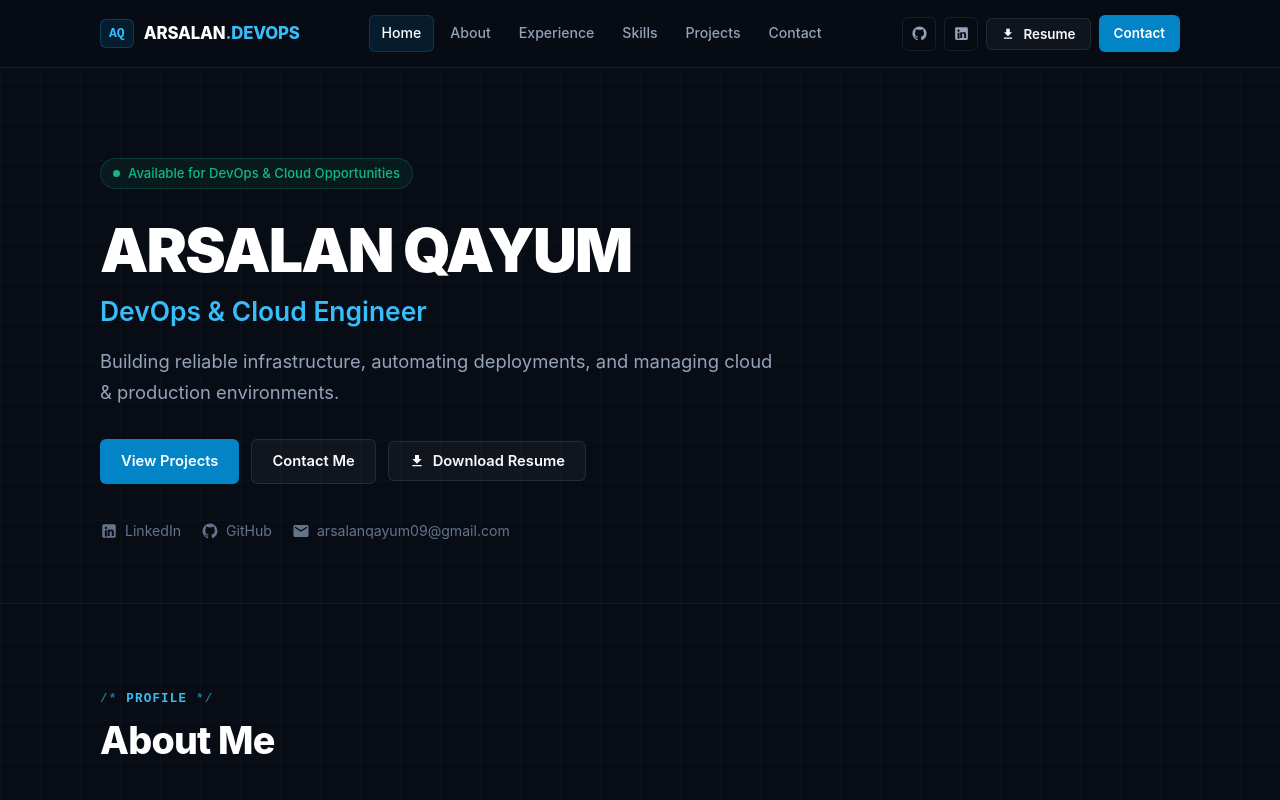
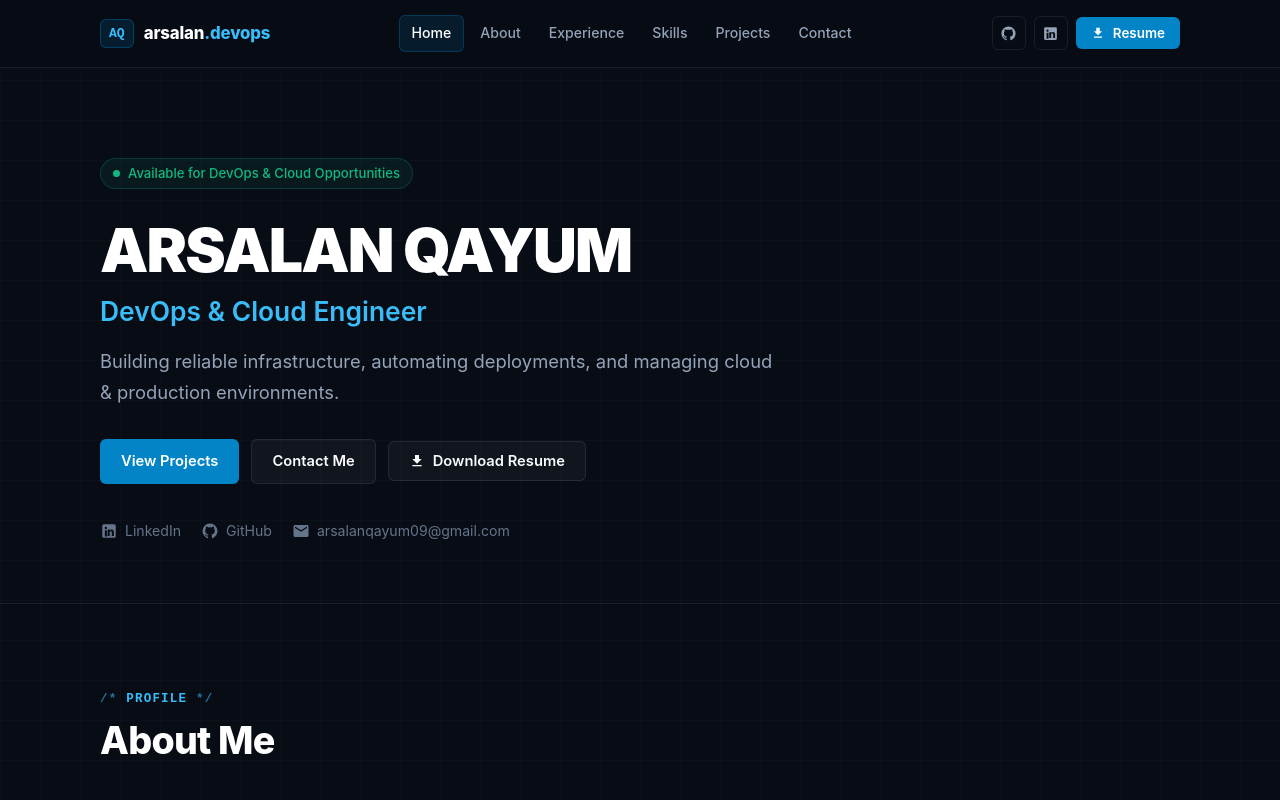
Before and after one commit to ArsalanQayum1/arsalan-portfolio, a Next.js app: page / in a window 1280 px wide. Shown: the top 800 px of the page. Built offline with nearby package versions, Linux system fonts and the light colour scheme.

Commit message:
fix(nav): update brand text to arsalan.devops and prevent navbar clipping

```diff
--- a/app/globals.css
+++ b/app/globals.css
@@ -1577,6 +1577,16 @@ code, pre, .mono-text {
 /* ==========================================================================
    Responsive Breakpoints
    ========================================================================== */
+@media (max-width: 1100px) {
+  .nav-link {
+    padding: 6px 8px;
+    font-size: 0.82rem;
+  }
+  .desktop-nav {
+    gap: 2px;
+  }
+}
+
 @media (max-width: 960px) {
   .desktop-nav,
   .desktop-cta {
--- a/components/Navbar.jsx
+++ b/components/Navbar.jsx
@@ -34,10 +34,10 @@ export default function Navbar() {
     <header className={`navbar ${scrolled ? 'scrolled' : ''}`} id="navbar">
       <div className="container navbar-container">
 
-        {/* Brand Logo */}
+        {/* Brand Logo - arsalan.devops */}
         <a href="#home" className="brand-logo" id="nav-brand-link" onClick={closeMobile}>
           <span className="brand-badge">AQ</span>
-          <span className="brand-text">ARSALAN<span>.DEVOPS</span></span>
+          <span className="brand-text">arsalan<span>.devops</span></span>
         </a>
 
         {/* Desktop Navigation Links */}
@@ -73,19 +73,15 @@ export default function Navbar() {
             <svg viewBox="0 0 24 24"><path d="M19 3a2 2 0 0 1 2 2v14a2 2 0 0 1-2 2H5a2 2 0 0 1-2-2V5a2 2 0 0 1 2-2h14m-.5 15.5v-5.3a3.26 3.26 0 0 0-3.26-3.26c-.85 0-1.84.52-2.28 1.3v-1.11h-2.79v8.37h2.79v-4.93c0-.77.62-1.4 1.39-1.4a1.4 1.4 0 0 1 1.4 1.4v4.93h2.75M6.46 10.9v8.37H9.2V10.9H6.46M7.83 6.45c-.89 0-1.61.72-1.61 1.61 0 .89.72 1.61 1.61 1.61.89 0 1.61-.72 1.61-1.61 0-.89-.72-1.61-1.61-1.61z"/></svg>
           </a>
 
-          <button className="btn btn-secondary btn-sm btn-open-resume" id="nav-resume-btn" title="View Printable ATS Resume">
+          <button className="btn btn-primary btn-sm btn-open-resume" id="nav-resume-btn" title="View Printable ATS Resume">
             <svg width="14" height="14" viewBox="0 0 24 24" fill="currentColor"><path d="M19 9h-4V3H9v6H5l7 7 7-7zM5 18v2h14v-2H5z"/></svg>
             <span>Resume</span>
           </button>
-
-          <a href="#contact" className="btn btn-primary btn-sm" id="nav-contact-btn">
-            <span>Contact</span>
-          </a>
         </div>
 
         {/* Mobile Header Controls (Resume Button + Hamburger) */}
         <div className="mobile-header-controls">
-          <button className="btn btn-secondary btn-sm btn-open-resume" id="mobile-nav-top-resume-btn" title="View Resume">
+          <button className="btn btn-primary btn-sm btn-open-resume" id="mobile-nav-top-resume-btn" title="View Resume">
             Resume
           </button>
           <button
--- a/index.html
+++ b/index.html
@@ -48,7 +48,7 @@
         <a href="#home" class="brand-logo" id="nav-brand-link">
           <span class="brand-badge">AQ</span>
           <div class="brand-info">
-            <span class="brand-text">ARSALAN<span>.DEVOPS</span></span>
+            <span class="brand-text">arsalan<span>.devops</span></span>
             <span class="brand-subtext">DevOps &amp; Cloud</span>
           </div>
           <span class="nav-status-indicator" title="Infrastructure Status: 100% Operational">
@@ -2129,7 +2129,7 @@
           <div>
             <div class="brand-logo" style="margin-bottom: 8px;">
               <span class="brand-badge">AQ</span>
-              <span class="brand-text">Arsalan Qayum</span>
+              <span class="brand-text">arsalan<span>.devops</span></span>
             </div>
             <div style="color: var(--text-secondary); font-size: 0.95rem;">DevOps & Cloud Engineer</div>
             <div class="mono-text" style="color: var(--accent-cyan-light); font-size: 0.88rem; margin-top: 4px;">
```
